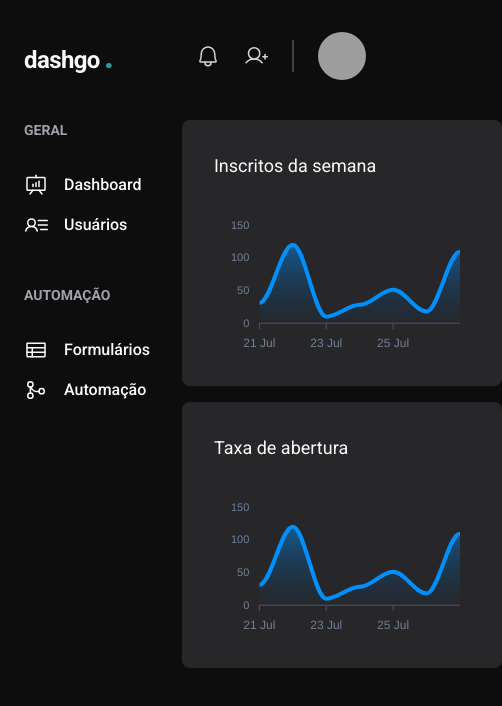
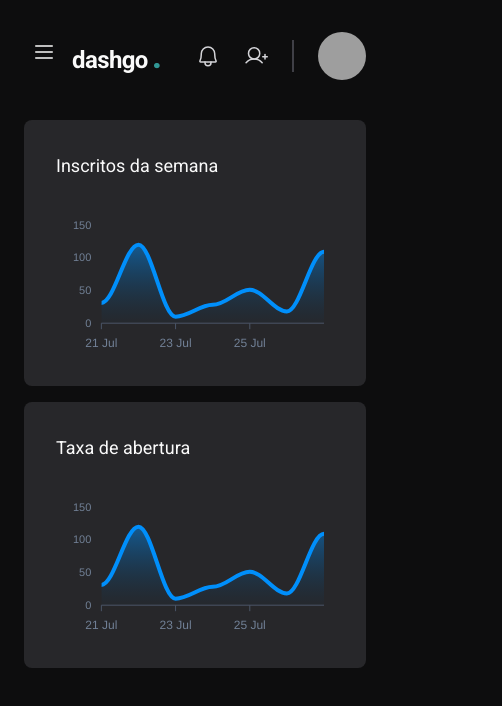
Before and after one commit to MariaGabrielaReis/dashgo, a Next.js app: page /dashboard in a window 390 px wide. Shown: the top 706 px of the page, 502 px wide, since content can reach past the window. Built offline with nearby package versions, Linux system fonts and the light colour scheme; grey boxes are pictures that could not be loaded.

Commit message:
style: make sidebar responsive

```diff
--- a/src/components/Header/index.tsx
+++ b/src/components/Header/index.tsx
@@ -1,4 +1,6 @@
-import { Flex, useBreakpointValue } from "@chakra-ui/react";
+import { useSidebarDrawer } from "@/contexts/SidebarDrawerContext";
+import { Flex, IconButton, Icon, useBreakpointValue } from "@chakra-ui/react";
+import { List } from "phosphor-react";
 
 import { Logo } from "./Logo";
 import { NotificationsNav } from "./NotificationsNav";
@@ -6,6 +8,8 @@ import { Profile } from "./Profile";
 import { SearchBar } from "./SearchBar";
 
 export function Header() {
+  const { onOpen } = useSidebarDrawer();
+
   const isWideVersion = useBreakpointValue({
     base: false,
     lg: true,
@@ -27,6 +31,16 @@ export function Header() {
       px={"6"}
       align={"center"}
     >
+      {!isWideVersion && !isMiddleVersion && (
+        <IconButton
+          aria-label="Abre navegação"
+          icon={<Icon as={List} />}
+          fontSize={"24"}
+          variant={"unstyled"}
+          onClick={onOpen}
+          mr={"2"}
+        />
+      )}
       <Logo />
 
       {isMiddleVersion && <SearchBar />}
--- /dev/null
+++ b/src/components/Sidebar/SidebarNav.tsx
@@ -0,0 +1,21 @@
+import { Stack } from "@chakra-ui/react";
+import { GitMerge, PresentationChart, Table, UserList } from "phosphor-react";
+
+import { NavLink } from "./NavLink";
+import { NavSection } from "./NavSection";
+
+export function SidebarNav() {
+  return (
+    <Stack spacing={"12"} align={"flex-start"}>
+      <NavSection title={"GERAL"}>
+        <NavLink icon={PresentationChart} label={"Dashboard"} />
+        <NavLink icon={UserList} label={"Usuários"} />
+      </NavSection>
+
+      <NavSection title={"AUTOMAÇÃO"}>
+        <NavLink icon={Table} label={"Formulários"} />
+        <NavLink icon={GitMerge} label={"Automação"} />
+      </NavSection>
+    </Stack>
+  );
+}
--- a/src/components/Sidebar/index.tsx
+++ b/src/components/Sidebar/index.tsx
@@ -1,22 +1,45 @@
-import { Text, Box, Stack, Link, Icon } from "@chakra-ui/react";
-import { GitMerge, PresentationChart, Table, UserList } from "phosphor-react";
-import { NavLink } from "./NavLink";
-import { NavSection } from "./NavSection";
+import { useSidebarDrawer } from "@/contexts/SidebarDrawerContext";
+import {
+  Box,
+  Drawer,
+  DrawerBody,
+  DrawerCloseButton,
+  DrawerContent,
+  DrawerHeader,
+  DrawerOverlay,
+  useBreakpointValue,
+} from "@chakra-ui/react";
+
+import { SidebarNav } from "./SidebarNav";
 
 export function Sidebar() {
+  const { isOpen, onClose } = useSidebarDrawer();
+
+  const isDrawerSidebar = useBreakpointValue({
+    base: true,
+    md: false,
+  });
+
+  if (isDrawerSidebar) {
+    return (
+      <Drawer isOpen={isOpen} placement={"left"} onClose={onClose}>
+        <DrawerOverlay>
+          <DrawerContent bg={"gray.900"} p={"4"}>
+            <DrawerCloseButton mt={"6"} />
+            <DrawerHeader> Navegação</DrawerHeader>
+
+            <DrawerBody>
+              <SidebarNav />
+            </DrawerBody>
+          </DrawerContent>
+        </DrawerOverlay>
+      </Drawer>
+    );
+  }
+
   return (
     <Box as="aside" w={"64"} mr={"8"}>
-      <Stack spacing={"12"} align={"flex-start"}>
-        <NavSection title={"GERAL"}>
-          <NavLink icon={PresentationChart} label={"Dashboard"} />
-          <NavLink icon={UserList} label={"Usuários"} />
-        </NavSection>
-
-        <NavSection title={"AUTOMAÇÃO"}>
-          <NavLink icon={Table} label={"Formulários"} />
-          <NavLink icon={GitMerge} label={"Automação"} />
-        </NavSection>
-      </Stack>
+      <SidebarNav />
     </Box>
   );
 }
```
